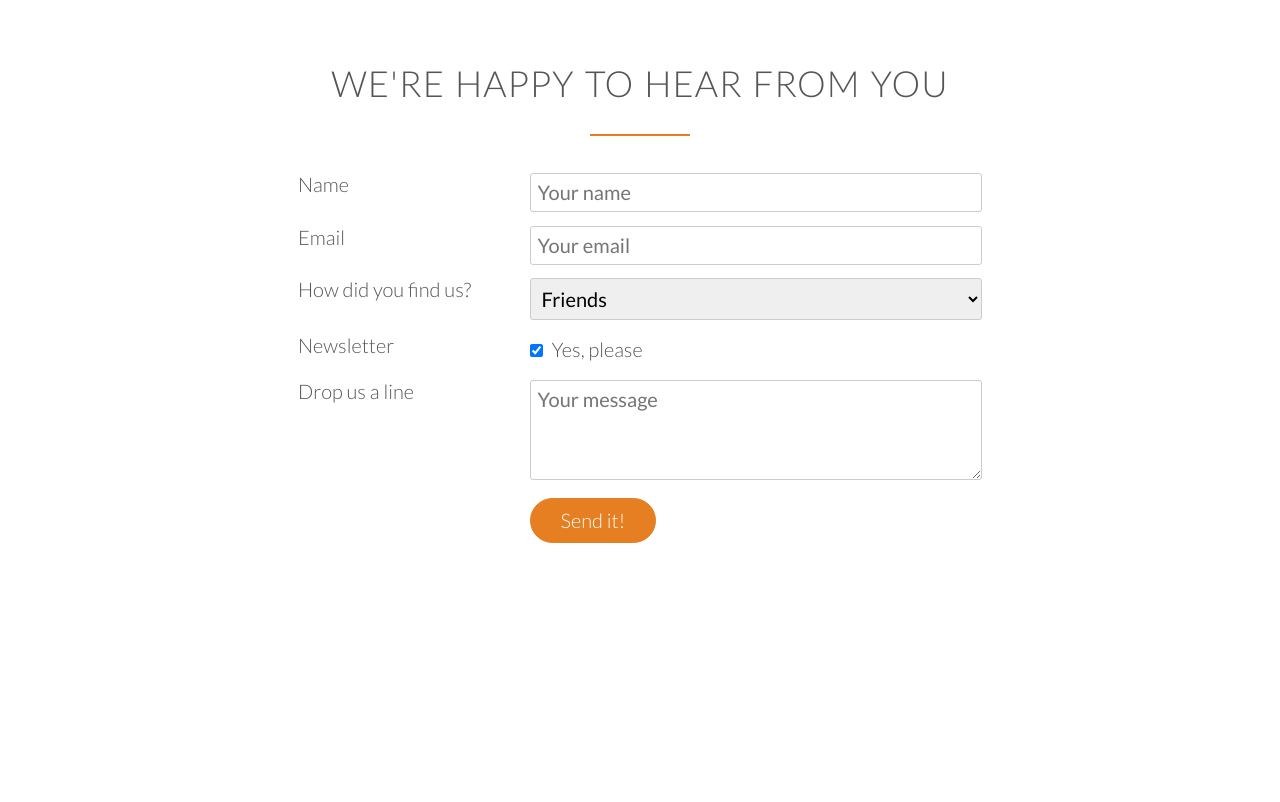
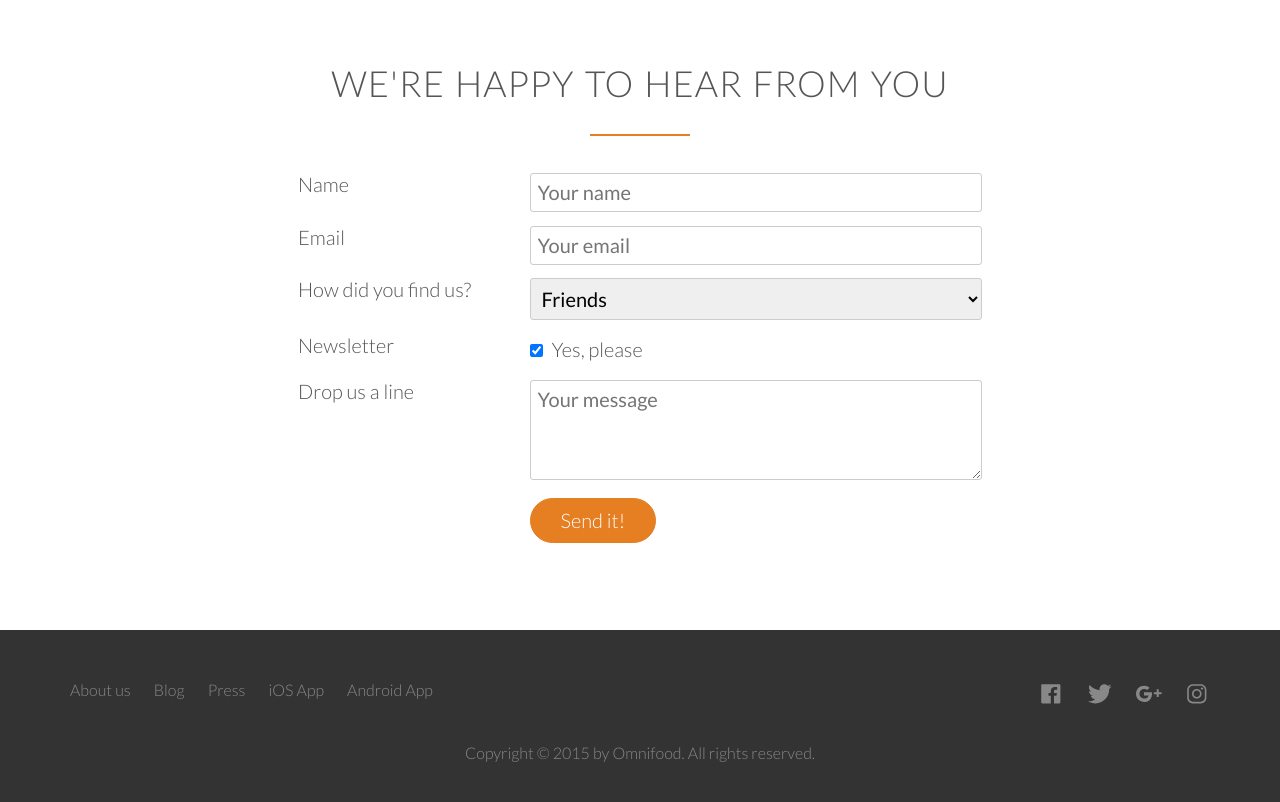
Before and after one commit to gopi-sundar/css-basics-udemy, a plain HTML site: page index.html in a window 1280 px wide. Shown: the part 4572-5374 px from the top of the page. Before the commit the page ends 5202 px from the top, so only its background shows below. Drawn offline with nearby package versions, Linux system fonts and the light colour scheme.

Commit message:
14 footer

```diff
--- a/index.html
+++ b/index.html
@@ -426,6 +426,41 @@
             </form>
         </div>
     </section>
+
+    <footer>
+        <div class="row">
+            <div class="col span-1-of-2">
+                <ul class="footer-nav">
+                    <li> <a href="#">About us</a></li>
+                    <li> <a href="#">Blog</a></li>
+                    <li> <a href="#">Press</a></li>
+                    <li> <a href="#">iOS App</a></li>
+                    <li> <a href="#">Android App</a></li>
+                </ul>
+
+            </div>
+            <div class="col span-1-of-2">
+                <ul class="social-links">
+                    <li><a href="#">
+                            <ion-icon name="logo-facebook"></ion-icon>
+                        </a></li>
+                    <li><a href="#">
+                            <ion-icon name="logo-twitter"></ion-icon>
+                        </a></li>
+                    <li><a href="#">
+                            <ion-icon name="logo-googleplus"></ion-icon>
+                        </a></li>
+                    <li> <a href="#">
+                            <ion-icon name="logo-instagram"></ion-icon>
+                        </a>
+                    </li>
+                </ul>
+            </div>
+        </div>
+        <div class="row">
+            <p>Copyright &copy; 2015 by Omnifood. All rights reserved.</p>
+        </div>
+    </footer>
     <script src=" https://unpkg.com/ionicons@4.4.4/dist/ionicons.js"> </script>
 </body>
 
--- a/resources/css/style.css
+++ b/resources/css/style.css
@@ -494,3 +494,85 @@ textarea {
 *:focus {
     outline: none;
 }
+
+/* ----------------------------------------------------- */
+/* FOOTER */
+/* ----------------------------------------------------- */
+
+footer {
+    background-color: #333;
+    padding: 40px;
+    font-size:80%;
+}
+
+.footer-nav {
+    list-style: none;
+    float:left;
+}
+
+.social-links {
+    list-style: none;
+    float:right;
+}
+
+.footer-nav li,
+.social-links li {
+    display: inline-block;
+    margin-right: 20px;
+}
+
+.footer-nav li:last-child ,
+.social-links li:last-child {
+    margin-right: 0;
+}
+
+.footer-nav li a:link,
+.footer-nav li a:visited,
+.social-links li a:link,
+.social-links li a:visited {
+    text-decoration: none;
+    border:0;
+    color:#888;
+}
+
+.footer-nav li a:hover,
+.footer-nav li a:active,
+.social-links li a:hover,
+.social-links li a:active {
+    color:#ddd;
+    transition: color 0.2s;
+}
+
+.social-links li  a:link,
+.social-links li  a:visited{
+    font-size: 160%;
+}
+
+ion-icon[name="logo-facebook"]:hover {
+    color: #3b5998;
+}
+
+ion-icon[name="logo-twitter"]:hover {
+    color: #00aced;
+}
+
+ion-icon[name="logo-googleplus"]:hover {
+    color: #dd4b39;
+}
+
+ion-icon[name="logo-instagram"]:hover {
+    color: #517fa4;
+}
+
+ion-icon[name="logo-facebook"],
+ion-icon[name="logo-twitter"],
+ion-icon[name="logo-googleplus"],
+ion-icon[name="logo-instagram"] {
+    transition: color 0.2s;
+}
+
+footer p {
+    color: #888;
+    text-align: center;
+    margin-top:20px;
+}
```
